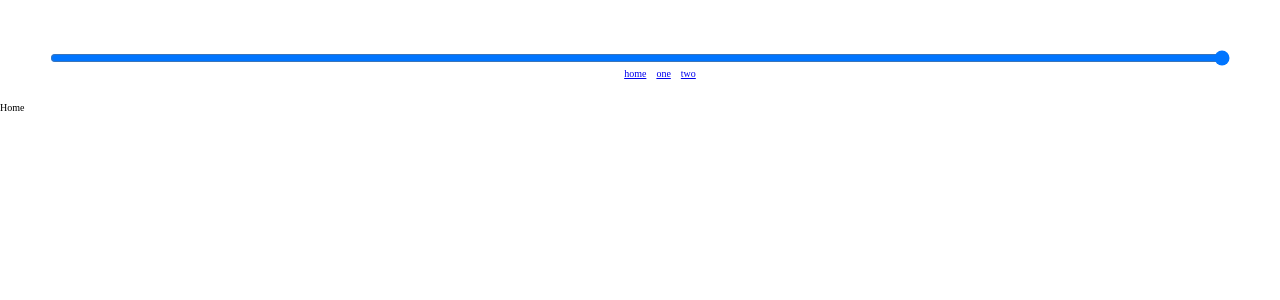
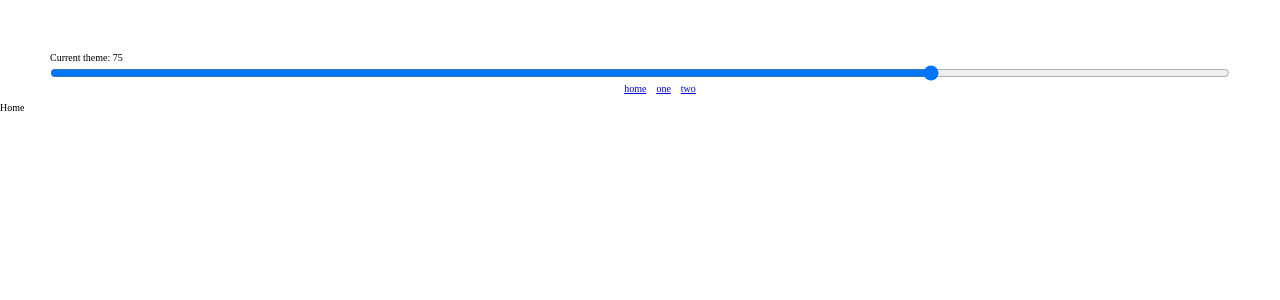
Before and after one commit to rethwyll/portfolio-app, a React (Vite) app: page / in a window 1280 px wide. Shown: the top 300 px of the page. Built offline with nearby package versions, Linux system fonts and the light colour scheme.

Commit message:
theme store and switcher

```diff
--- a/package.json
+++ b/package.json
@@ -15,6 +15,7 @@
     "@tanstack/react-query": "^5.51.9",
     "axios": "^1.7.2",
     "framer-motion": "^11.3.8",
+    "lodash": "^4.17.21",
     "react": "^18.3.1",
     "react-dom": "^18.3.1",
     "react-router-dom": "^6.25.1",
--- /dev/null
+++ b/src/constants.ts
@@ -0,0 +1,3 @@
+import { times } from "lodash";
+
+export const themes = times(100, i => i.toLocaleString());
--- a/src/routes/App.tsx
+++ b/src/routes/App.tsx
@@ -2,6 +2,8 @@ import styled from "styled-components";
 
 // components
 import { NavLink, Outlet } from "react-router-dom";
+import { useThemeStore } from "../stores/themeStore";
+import { themes } from "../constants";
 
 // styled components
 const Header = styled.header`
@@ -20,10 +22,21 @@ const NavList = styled.ul`
   list-style: none;
 `;
 
-const App = () => (
+const App = () => {
+  const { theme, updateTheme } = useThemeStore();
+  return (
     <>
       <Header>
-      <input type="range" id="switcher" name="switcher" min="0" max="11" />
+        Current theme: {theme}
+        <input
+          type="range"
+          id="switcher"
+          name="switcher"
+          min="0"
+          max={themes.length}
+          onChange={e => updateTheme(e.target.value)}
+          value={parseInt(theme, 10)}
+        />
         <Nav>
           <NavList>
             <li>
@@ -43,5 +56,6 @@ const App = () => (
       </main>
     </>
   );
+};
 
 export default App;
--- /dev/null
+++ b/src/stores/themeStore.ts
@@ -0,0 +1,16 @@
+import { sample } from "lodash";
+import { create } from "zustand";
+import { themes } from "../constants";
+
+type State = {
+  theme: string;
+};
+
+type Action = {
+  updateTheme: (updatedTheme: State["theme"]) => void;
+};
+
+export const useThemeStore = create<State & Action>(set => ({
+  theme: sample(themes) ?? themes[0],
+  updateTheme: theme => set(() => ({ theme }))
+}));
```
Also changed, not shown: 1 other file (tests, documents, lock files or other folders). Lines whose indentation alone changed are shown as unchanged.
